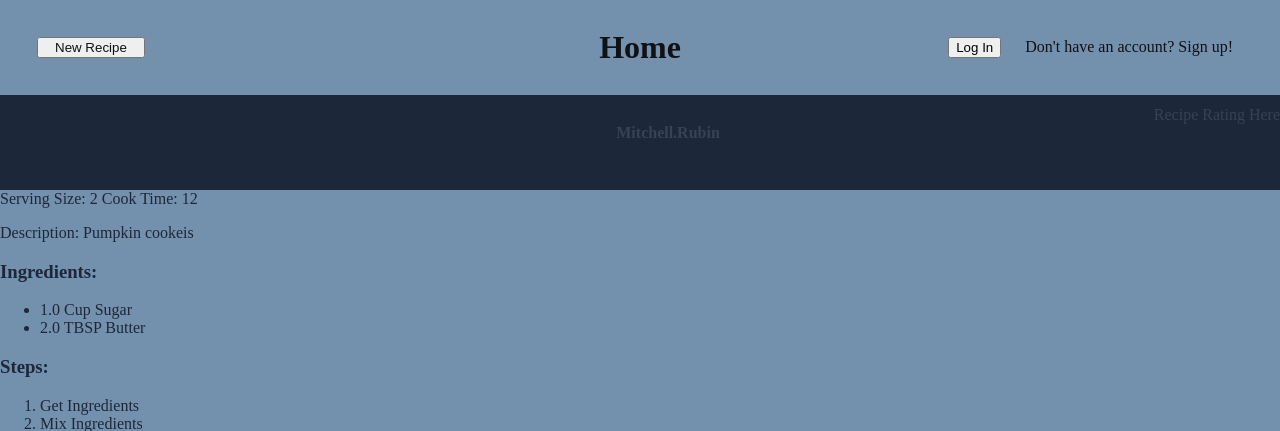
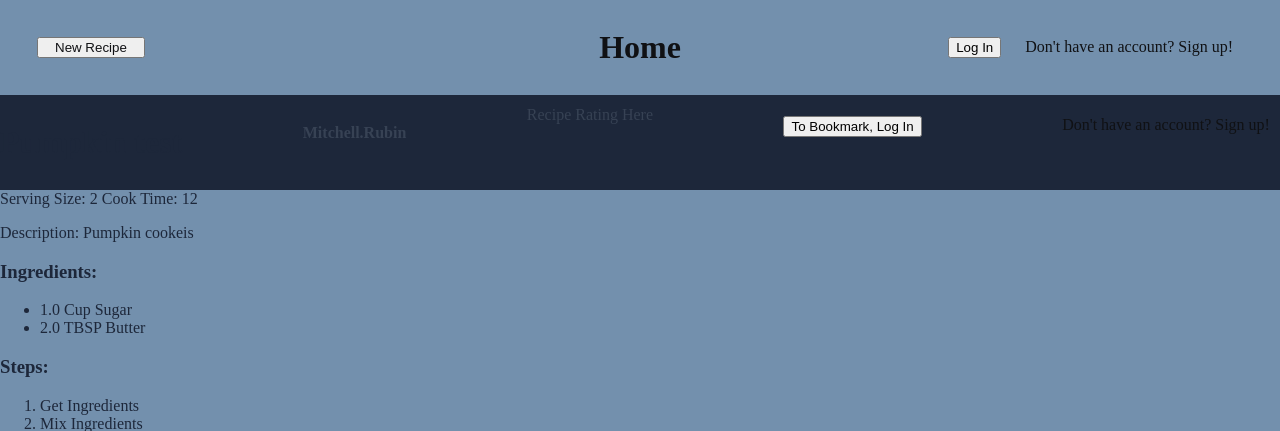
Before and after one commit to georgefang13/Cooking-Recipies, a Flask app: page /recipe/1 in a window 1280 px wide. Shown: the top 431 px of the page. Run offline with Flask 3, Linux system fonts and the light colour scheme.

Commit message:
Finished pari programming for the day. Still need to fix the bookmarking stuff, then do ratings, more photos, timestamp, and additional features

```diff
--- a/cookies/main.py
+++ b/cookies/main.py
@@ -34,36 +34,35 @@ def bookmark(user_id):
     return render_template("main/bookmark.html", user=user, posts=bookmarked)
 
 # controller for handling bookmarking a specific recipe
-# @bp.route('/bookmark/<int:recipe_id>')
-# def add_bookmark(recipe_id):
+@bp.route('/bookmark/<int:recipe_id>', methods=['POST'])
+def toggle_bookmark(recipe_id):
+    # Check if the user is logged in
+    if not current_user.is_authenticated:
+        abort(403, "You must be logged in to bookmark a recipe.")
 
-#     # Check if the user is logged in
-#     if not current_user.is_authenticated:
-#         abort(403, "You must be logged in to bookmark a recipe.")
+    # Retrieve the recipe from the database
+    recipe = Recipe.query.get(recipe_id)
 
-#     # Retrieve the recipe from the database
-#     recipe = Recipe.query.get(recipe_id)
+    # Check if the recipe exists
+    if not recipe:
+        abort(404, "Recipe not found.")
 
-#     # Check if the recipe exists
-#     if not recipe:
-#         abort(404, "Recipe not found.")
+    # Check if the user has already bookmarked the recipe
+    bookmark = Bookmark.query.filter_by(user_id=current_user.id, recipe_id=recipe.id).first()
 
-#     # Check if the user has already bookmarked the recipe
-#     if current_user in recipe.bookmarks:
-#         #unbookmark, i.e. remove from current_user.bookmarks?
-#         #db.session.remove()
-#         flash('Recipe is already bookmarked.', 'info')
-#         return redirect(url_for(f'main.{source_page}'))
+    if bookmark:
+        # If already bookmarked, unbookmark it
+        db.session.delete(bookmark)
+        flash('Recipe removed from bookmarks.', 'success')
+    else:
+        # If not bookmarked, bookmark it
+        bookmark = Bookmark(user=current_user, recipe=recipe)
+        db.session.add(bookmark)
+        flash('Recipe bookmarked!', 'success')
 
-#     # Create a new bookmark and associate it with the current user and recipe
-#     bookmark = Bookmark(user_id=current_user.id, recipe_id=recipe.id)
-
-#     # Add the bookmark to the database
-#     db.session.add(bookmark)
-#     db.session.commit()
-
-#     flash('Recipe bookmarked successfully!', 'success')
-#     return redirect(url_for(f'main.{source_page}'))
+    db.session.commit()
+    return redirect(url_for('main.recipe', recipe_id=recipe.id))
+    # return render_template('main/recipe.html')
 
 # <!-- In your recipe template -->
 # <a href="{{ url_for('main.bookmark_recipe', recipe_id=post.id) }}">
--- a/cookies/templates/main/new_recipe.html
+++ b/cookies/templates/main/new_recipe.html
@@ -4,7 +4,7 @@
 
 <script type="text/javascript" src="static/recipe.js"></script>
 
-<form class="new-recipe" method="post" enctype="multipart/form-data">
+<form class="new-recipe" action='/new_recipe' method="post" enctype="multipart/form-data">
     <label for="recipe-title">Enter the recipe title:</label><br>
     <input type="text" id="recipe-title" name="recipe-title" required><br><br>
     <label for="recipe-description">Enter a brief description:</label><br>
--- a/cookies/templates/main/profile.html
+++ b/cookies/templates/main/profile.html
@@ -11,7 +11,6 @@
             {{ user.name }}
         </h2>
         <div>
-            <!-- IMPLEMENT: link goes to bookmarks view, which is exactly the same as user but with only bookmarked recipes -->
             <a href="{{ url_for('main.bookmark', user_id=user.id)}}">
                 <button type="button">Bookmarked Recipes</button>
             </a>
--- a/cookies/templates/post_template.html
+++ b/cookies/templates/post_template.html
@@ -1,3 +1,5 @@
+<script type="text/javascript" src="static/recipe.js"></script>
+
 <div class="recipe-view">
     <div class="recipe-box">
         <div class="recipe-header">
@@ -12,7 +14,6 @@
             <span id="recipe-rating">
                 Recipe Rating Here (still need to do this)
             </span>
-            <!-- BOOKMARKS BUTTON / TAB, ONLY IF USER IS AUTHORIZED -->
         </div>
 
         <div class="recipe-specs">
--- a/cookies/templates/profile_template.html
+++ b/cookies/templates/profile_template.html
@@ -12,6 +12,7 @@
             <span id="recipe-rating">
                 Recipe Rating Here (still need to do this)
             </span>
+            <!-- BOOKMARKS BUTTON -->
         </div>
 
         <div class="recipe-specs">
--- a/cookies/templates/recipe_template.html
+++ b/cookies/templates/recipe_template.html
@@ -17,6 +17,19 @@
             Recipe Rating Here
         </span>
         <!-- BOOKMARKS BUTTON / TAB, ONLY IF USER IS AUTHORIZED -->
+        {% if current_user.is_authenticated %}
+            <a href="{{ url_for('main.toggle_bookmark', recipe_id=post.id) }}">
+                <button type="button" action='/toggle_bookmark' method="post" onclick="toggleBookmark(this)">Bookmark</button>
+            </a>
+        {% else %}
+            <a href="{{ url_for('auth.login')}}">
+                <button type="button">To Bookmark, Log In</button>
+            </a>
+            <a href="{{ url_for('auth.signup')}}">
+                Don't have an account? Sign up!
+            </a>
+        {% endif %}
+
     </header>
     <section class="recipe-specs">
         <span>Serving Size: {{ post.person_count }}</span>
```
Also changed, not shown: cookies/static/recipe.js (+9 -0 lines), cookies/static/photos/photo-2.jpg (added), instance/cookies.db.
